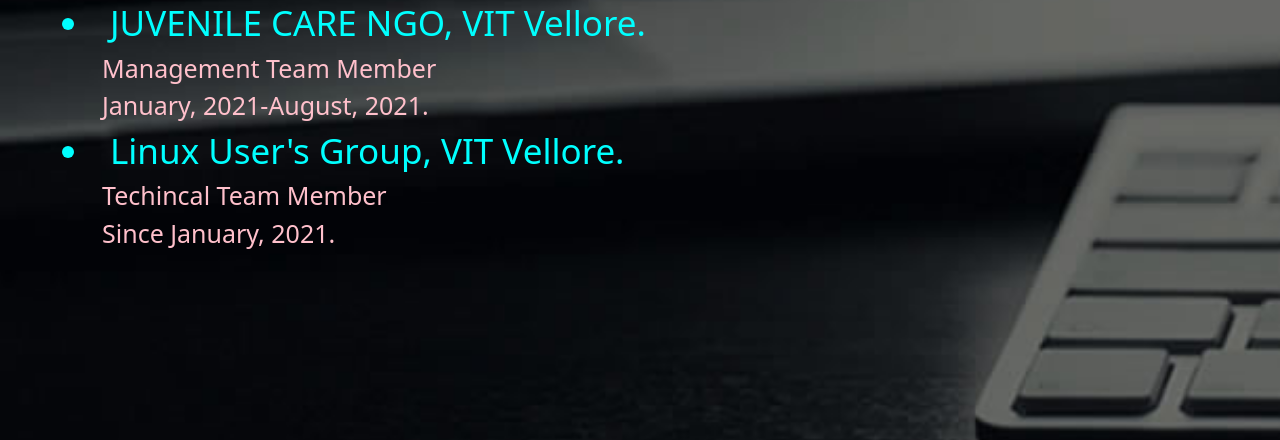
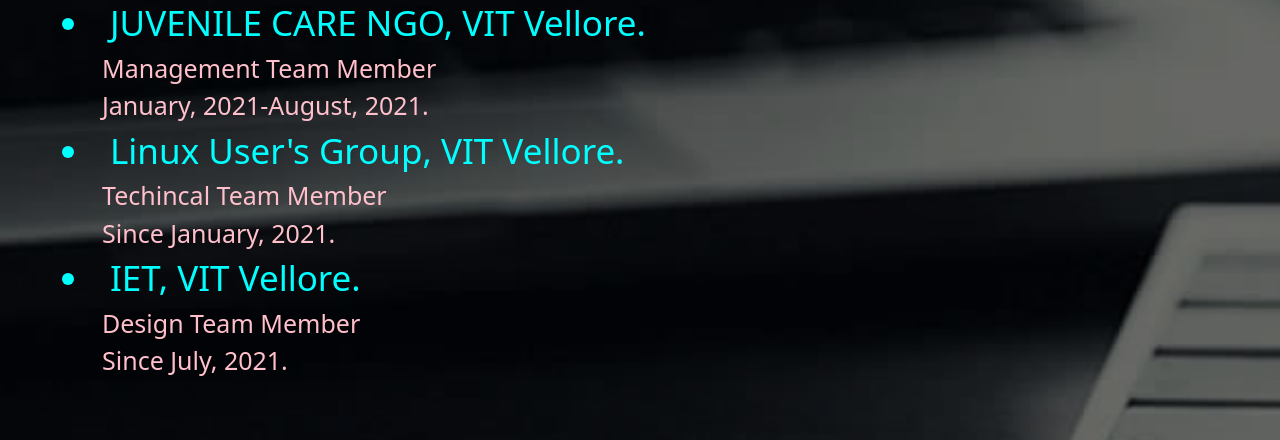
Before and after one commit to harsh-rajpal/Task-5, a plain HTML site: page index.html in a window 1280 px wide. Shown: the part 1663-2103 px from the top of the page. Drawn offline with nearby package versions, Linux system fonts and the light colour scheme.

Commit message:
Update index.html

```diff
--- a/index.html
+++ b/index.html
@@ -54,6 +54,7 @@
                                 <li><a class="dropdown-item" href="https://harsh-rajpal-task-3.netlify.app/" target="_blank">Project 2</a></li>
                                 <li><a class="dropdown-item" href="https://adg-task-1.netlify.app/" target="_blank">Project 3</a></li>
                                 <li><a class="dropdown-item" href="https://harsh-rajpal-task2.netlify.app/" target="_blank">Project 4</a></li>
+                                <li><a class="dropdown-item" href="https://harsh-task2.netlify.app/" target="_blank">Project 5</a></li>
 
                             </ul>
                         </li>
@@ -129,6 +130,7 @@
                     Since January, 2021.
                 </p>
             </li>
+
             <li>
                 JUVENILE CARE NGO, VIT Vellore.
                 <p>
@@ -147,13 +149,16 @@
                     Since January, 2021.
                 </p>
             </li>
-
-
-
+            <li>
+                IET, VIT Vellore.
+                <p>
+                    Design Team Member
+                </p>
+                <p>
+                    Since July, 2021.
+                </p>
+            </li>
         </ul>
-
-
-
     </div>
     <div class="links" id="contacts">
         <div class="img">
```
